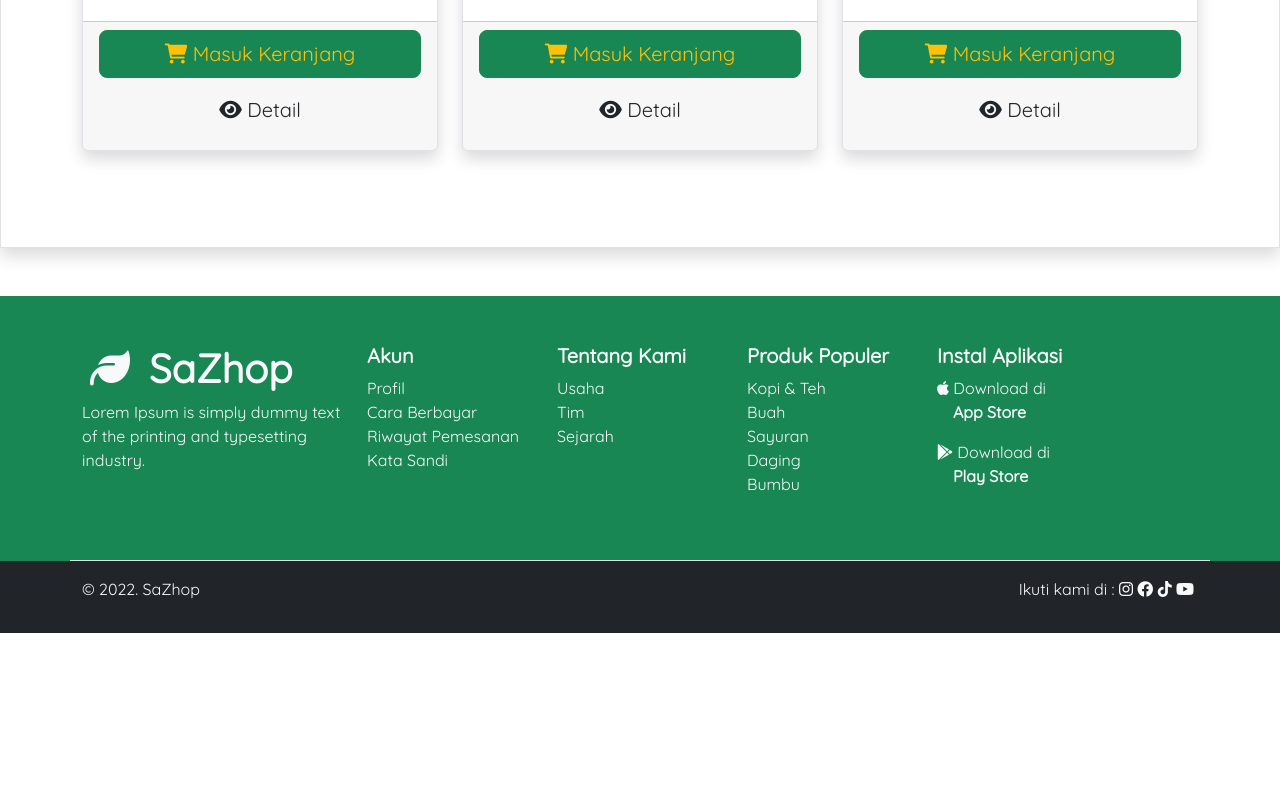
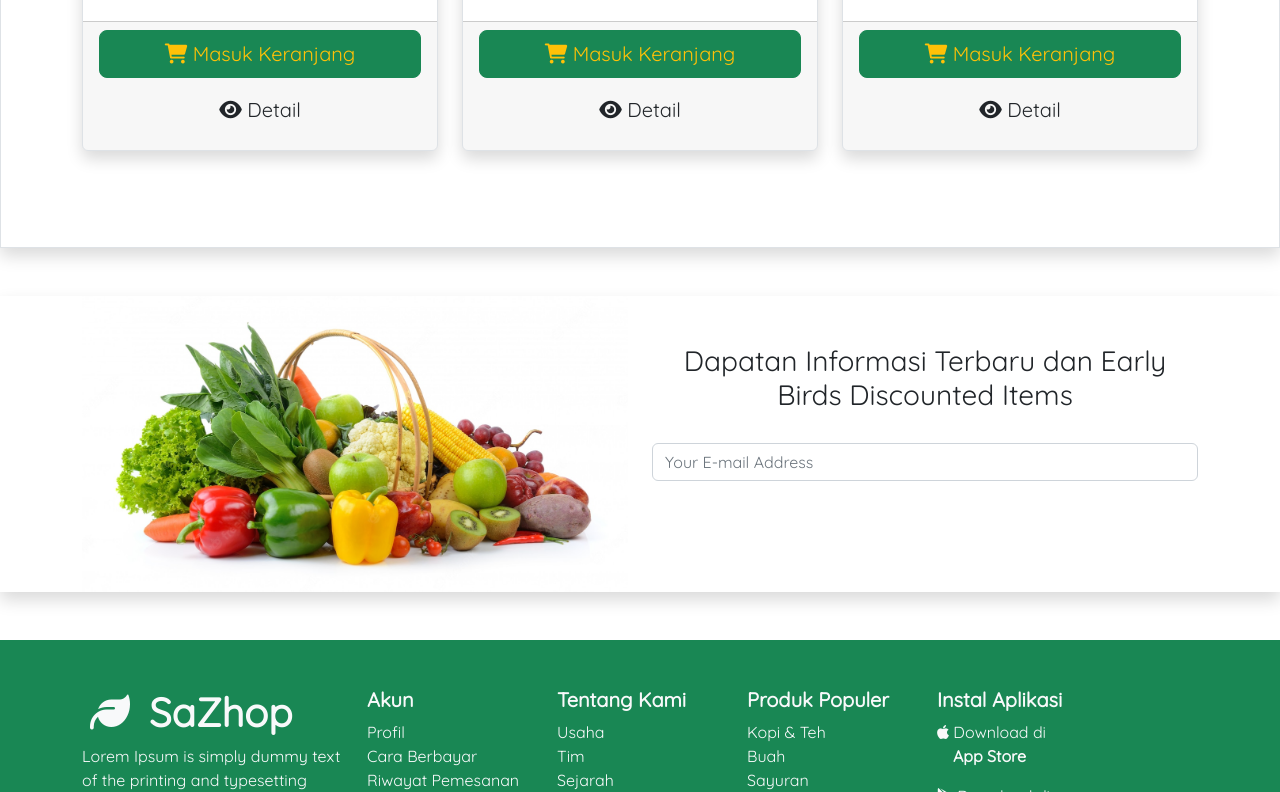
Before and after one commit to febeworabay/sacode-e-commerce-project08-Febe, a plain HTML site: page index.html in a window 1280 px wide. Shown: the part 1979-2771 px from the top of the page. Before the commit the page ends 2612 px from the top, so only its background shows below. Drawn offline with nearby package versions, Linux system fonts and the light colour scheme.

Commit message:
Banner updated

```diff
--- a/index.html
+++ b/index.html
@@ -123,7 +123,7 @@
 					<!-- welcome message end -->
 
 					<!-- banner box start -->
-					<button class="btn btn-lg btn-success text-center text-warning justify-content-center">
+					<button class="btn btn-lg btn-success text-warning">
 						<i class="fa-solid fa-cart-shopping"></i>
 						Belanja Sekarang
 					</button>
@@ -477,6 +477,42 @@
 	<!-- Produk End -->
 
 
+	<!-- BANNER START -->
+	<div class="shadow bg-white">
+
+		<!-- .container start -->
+		<div class="container">
+
+			<!-- .row start -->
+			<div class="row my-5">
+
+				<!-- .col start -->
+				<div class="col-lg-6 text-center">
+					<!-- img banner start -->
+					<img src="./assets/img/banner-2.jpg" class="img img-fluid">
+					<!-- img banner end -->
+				</div>
+				<!-- .col end -->
+
+				<!-- .col start -->
+				<div class="col-lg-6 text-center my-5">
+					<h3>Dapatan Informasi Terbaru dan Early Birds Discounted Items</h3>
+
+					<label for="inputemail" class="form-label"></label>
+					<input type="text" class="form-control" id="inputemail" placeholder="Your E-mail Address">
+				</div>
+				<!-- .col end -->
+
+			</div>
+			<!-- .row end -->
+
+		</div>
+		<!-- .container end -->
+
+	</div>
+	<!-- BANNER END -->
+
+
 	<!-- FOOTER Top START -->
 	<footer class="bg-success text-light">
 
```
